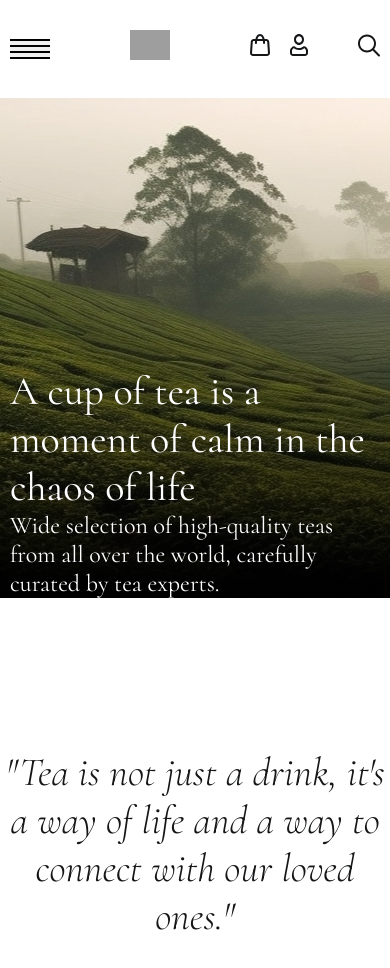
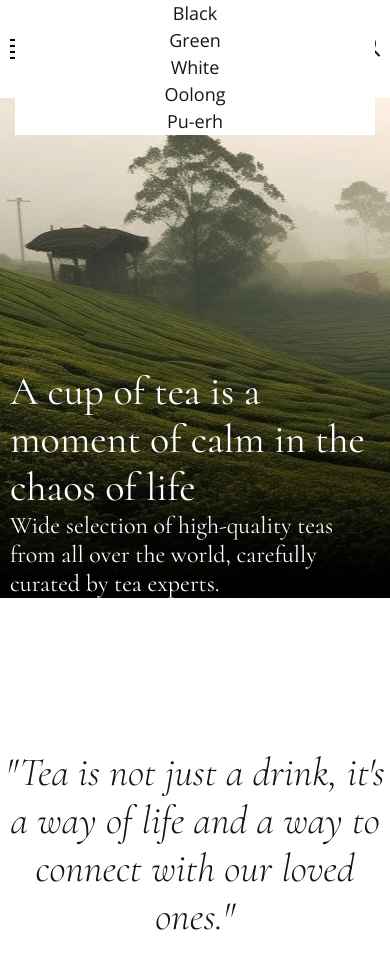
Before and after one commit to vitalay/start-clean, a plain HTML site: page index.html in a window 390 px wide. Drawn offline with nearby package versions, Linux system fonts and the light colour scheme; grey boxes are pictures that could not be loaded.

Commit message:
испрввил ul

```diff
--- a/css/style.css
+++ b/css/style.css
@@ -132,7 +132,15 @@ line-height: normal;
 }
 @media (max-width: 860px) {
    .menu__list{
-    display: none;
+   position: absolute;
+   top: 0;
+   left: 0;
+   right: 0;
+   width: 360px;
+   margin: 0 auto;
+   background-color: #fff;
+   display: block;
+   text-align: center;
    }
    .menu__btn{
     display: flex;
--- a/index.html
+++ b/index.html
@@ -30,21 +30,22 @@
           </button>
 <ul class="menu__list">
     <li class="menu__item">
-              <a href="#" class="menu__list">Black</a>
+        <a href="#" class="menu__link">Black</a>
     </li>
     <li class="menu__item">
-              <a href="#" class="menu__list">Green</a>
+        <a href="#" class="menu__link">Green</a>
     </li>
     <li class="menu__item">
-              <a href="#" class="menu__list">White</a>
+        <a href="#" class="menu__link">White</a>
     </li>
     <li class="menu__item">
-              <a href="#" class="menu__list">Oolong</a>
+        <a href="#" class="menu__link">Oolong</a>
     </li>
     <li class="menu__item">
-              <a href="#" class="menu__list">Pu-erh</a>
+        <a href="#" class="menu__link">Pu-erh</a>
     </li>
 </ul>
+
         </nav>
         <ul class="user-actions">
           <li class="user-actions__item">
```
Also changed, not shown: images/clous.svg (added). Lines whose indentation alone changed are shown as unchanged.
